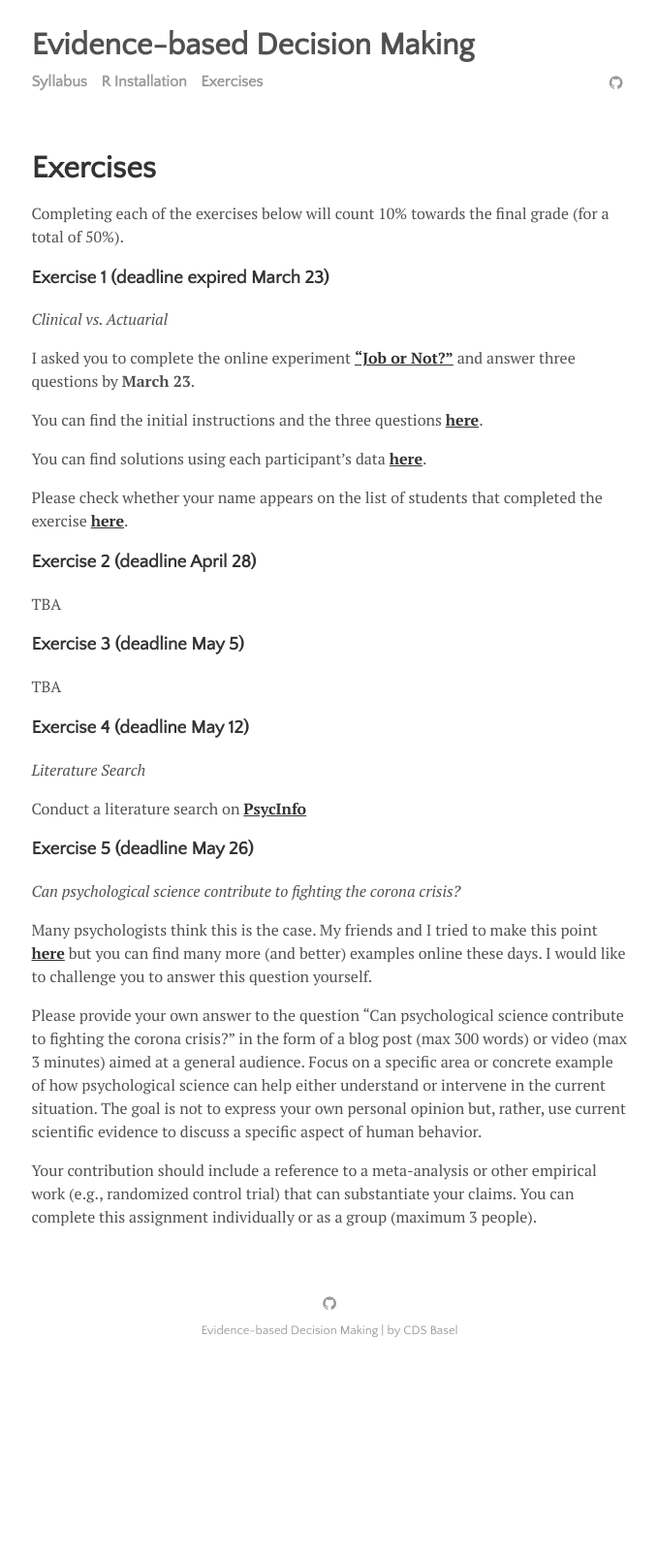
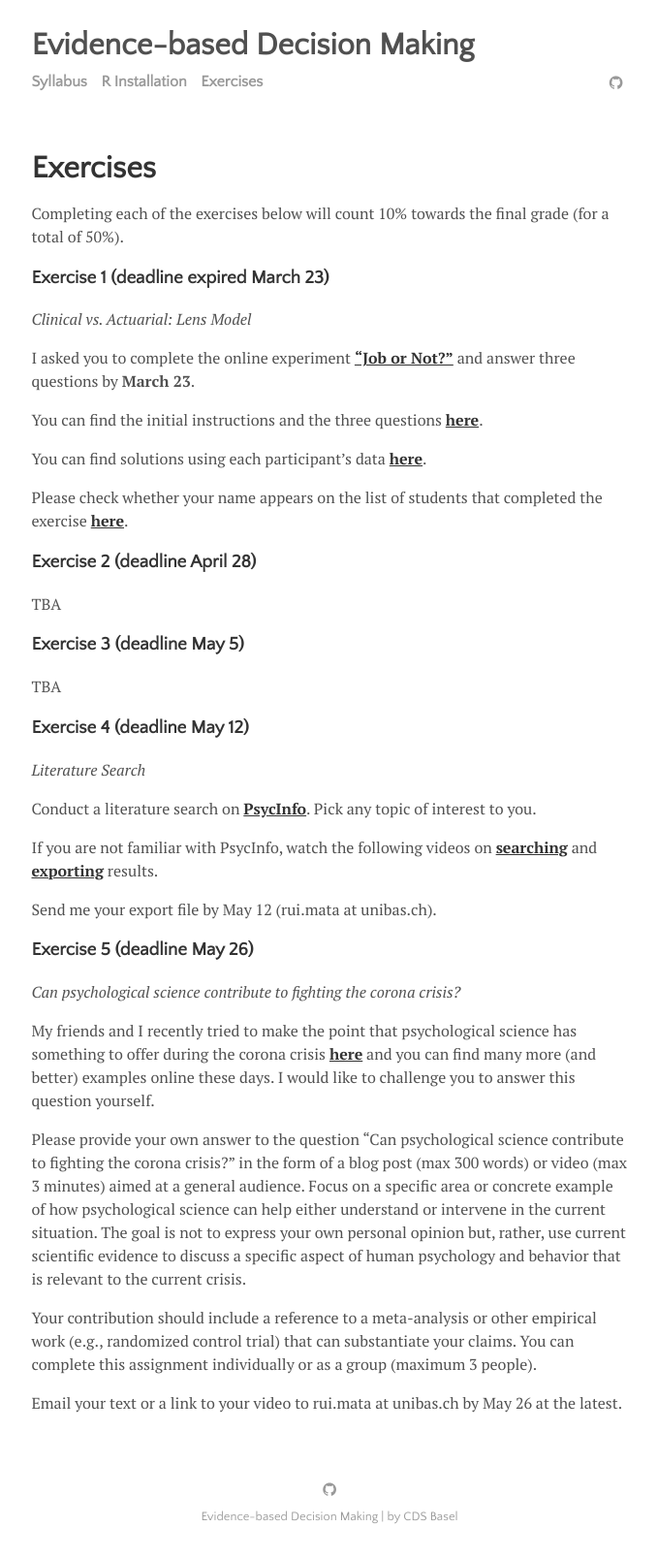
Before and after one commit to matarui/evidencebaseddm, a Jekyll site: the page built from menu/projects.md, in a window 1280 px wide. Shown: the whole page at 97% size, without its empty margins (300-978 px from the left). Built offline with Jekyll 4.4.1, drawn with Linux system fonts in a browser that asks for light colours; before the commit the page ends 1416 px from its top, so only the background shows below that.

Commit message:
Update projects.md

```diff
--- a/menu/projects.md
+++ b/menu/projects.md
@@ -7,7 +7,7 @@ Completing each of the exercises below will count 10% towards the final grade (f
 
 ### Exercise 1 (deadline expired March 23)
 
-*Clinical vs. Actuarial*
+*Clinical vs. Actuarial: Lens Model*
 
 I asked you to complete the online experiment <a href="https://evidencebaseddm.formr.org "><b>"Job or Not?"</b></a> and answer three questions by **March 23**.
 
@@ -26,14 +26,20 @@ TBA
 ### Exercise 4 (deadline May 12)
 *Literature Search*
 
-Conduct a literature search on <a href="http://ovidsp.ovid.com/ovidweb.cgi?T=JS&NEWS=n&CSC=Y&PAGE=main&D=psyh"><b>PsycInfo</b></a>
+Conduct a literature search on <a href="http://ovidsp.ovid.com/ovidweb.cgi?T=JS&NEWS=n&CSC=Y&PAGE=main&D=psyh"><b>PsycInfo</b></a>. Pick any topic of interest to you.
 
+If you are not familiar with PsycInfo, watch the following videos on <a href="https://tube.switch.ch/videos/ec852f97"><b>searching</b></a> and <a href="https://tube.switch.ch/videos/9c68f8ce"><b>exporting</b></a> results.
+
+Send me your export file by May 12 (rui.mata at unibas.ch).
 
 ### Exercise 5 (deadline May 26)
+
 *Can psychological science contribute to fighting the corona crisis?*
 
-Many psychologists think this is the case. My friends and I tried to make this point <a href="https://tube.switch.ch/videos/63e601c8"><b>here</b></a> but you can find many more (and better) examples online these days. I would like to challenge you to answer this question yourself.
+My friends and I recently tried to make the point that psychological science has something to offer during the corona crisis <a href="https://tube.switch.ch/videos/63e601c8"><b>here</b></a> and you can find many more (and better) examples online these days. I would like to challenge you to answer this question yourself.
 
-Please provide your own answer to the question "Can psychological science contribute to fighting the corona crisis?" in the form of a blog post (max 300 words) or video (max 3 minutes) aimed at a general audience. Focus on a specific area or concrete example of how psychological science can help either understand or intervene in the current situation. The goal is not to express your own personal opinion but, rather, use current scientific evidence to discuss a specific aspect of human behavior.
+Please provide your own answer to the question "Can psychological science contribute to fighting the corona crisis?" in the form of a blog post (max 300 words) or video (max 3 minutes) aimed at a general audience. Focus on a specific area or concrete example of how psychological science can help either understand or intervene in the current situation. The goal is not to express your own personal opinion but, rather, use current scientific evidence to discuss a specific aspect of human psychology and behavior that is relevant to the current crisis.
 
 Your contribution should include a reference to a meta-analysis or other empirical work (e.g., randomized control trial) that can substantiate your claims. You can complete this assignment individually or as a group (maximum 3 people).
+
+Email your text or a link to your video to rui.mata at unibas.ch by May 26 at the latest.
```
